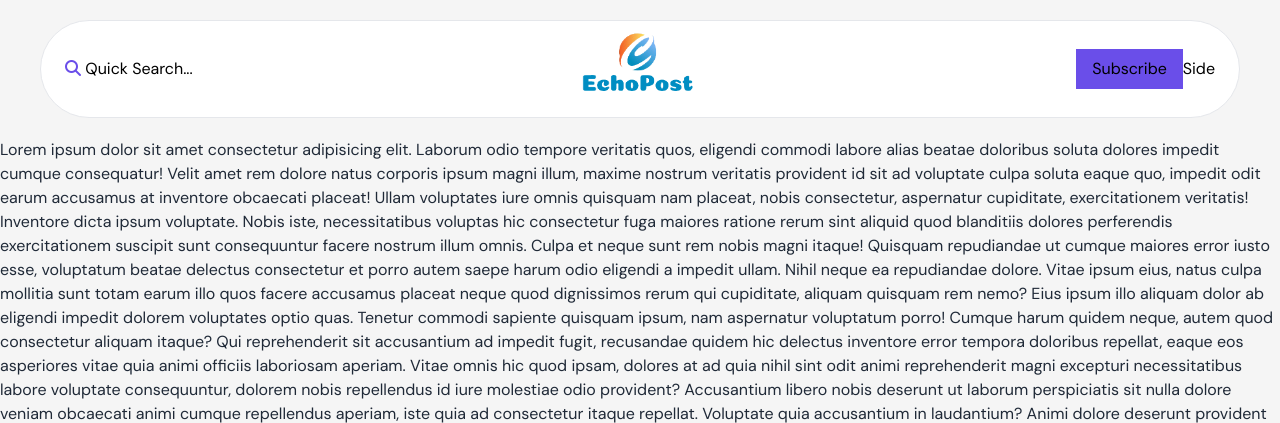
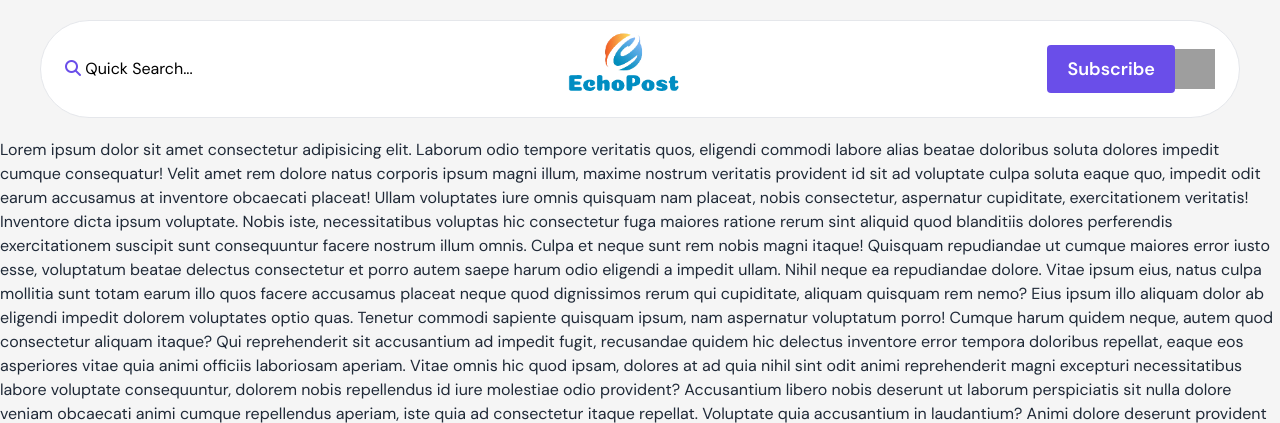
Before and after one commit to ronobir84/EchoPost, a PHP site: page / in a window 1280 px wide. Shown: the top 423 px of the page. Run offline with PHP 8.4, Linux system fonts and the light colour scheme; some libraries are stand-ins or nearby versions; grey boxes are pictures that could not be loaded.

Commit message:
icon add

```diff
--- a/Assets/Components/header.php
+++ b/Assets/Components/header.php
@@ -13,7 +13,7 @@
                  </a>
              </div>
              <div class=" ">
-                 <button class="px-4 py-2 bg-[#6A4EE9]">
+                 <button class="px-5 py-2.5 rounded hover:bg-[#282424] duration-500 text-lg font-semibold text-white bg-[#6A4EE9]">
                      Subscribe
                  </button>
                  <div class="drawer drawer-end">
@@ -21,7 +21,7 @@
                      <div class="drawer-content">
                          <!-- Page content here -->
                          <label for="nav-drawer" class="drawer-button cursor-pointer">
-                             Side
+                             <img class="w-10 h-10" src="https://icons.iconarchive.com/icons/ionic/ionicons/256/grid-icon.png" alt="">
                          </label>
 
                      </div>
```
Also changed, not shown: database.php (line endings or trailing spaces).
